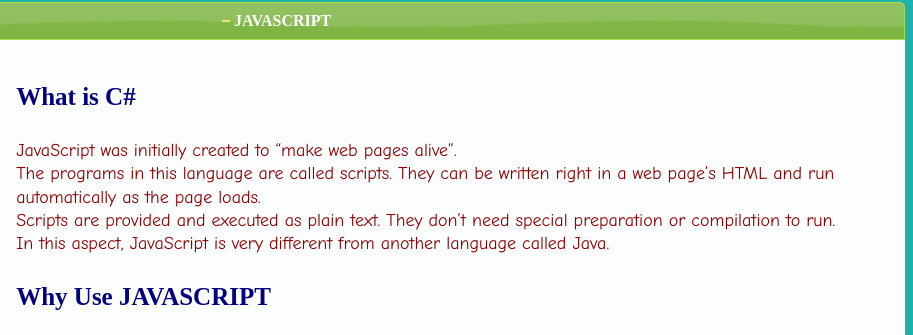
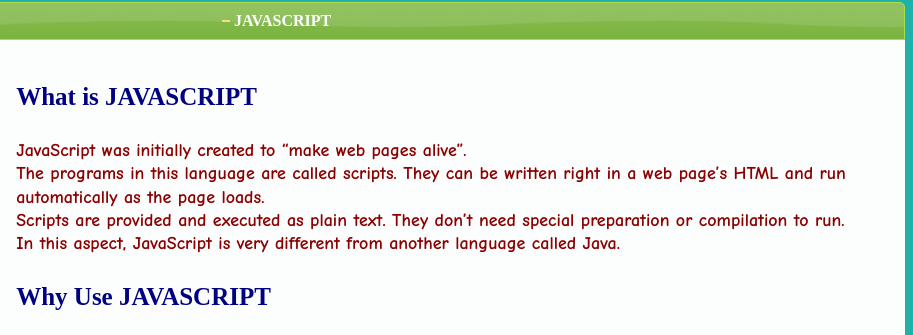
Before and after one commit to sagarsinghrawat/windowAssignment, a plain HTML site: page index.html in a window 1280 px wide. Both pictures are taken after a click on the tab "JAVASCRIPT". Shown: the part 263-598 px from the top of the page, 367-1280 px from the left. Drawn offline with Linux system fonts and the light colour scheme.

Commit message:
Bug fixed

```diff
--- a/index.html
+++ b/index.html
@@ -62,7 +62,7 @@
             <h2 class="para1"><b>JAVASCRIPT</b></h2>
             <div class="innerdiv">
                 <img src="image/javascript_logo.png" class="img1" title="JavaScript Image">
-                <h3>What is C#</h3>
+                <h3>What is JAVASCRIPT<h3>
                 <p class="innerpara">
                     JavaScript was initially created to “make web pages alive”.
                     <br>The programs in this language are called scripts. They can be written right in a web page’s HTML and run automatically as the page loads.
```
